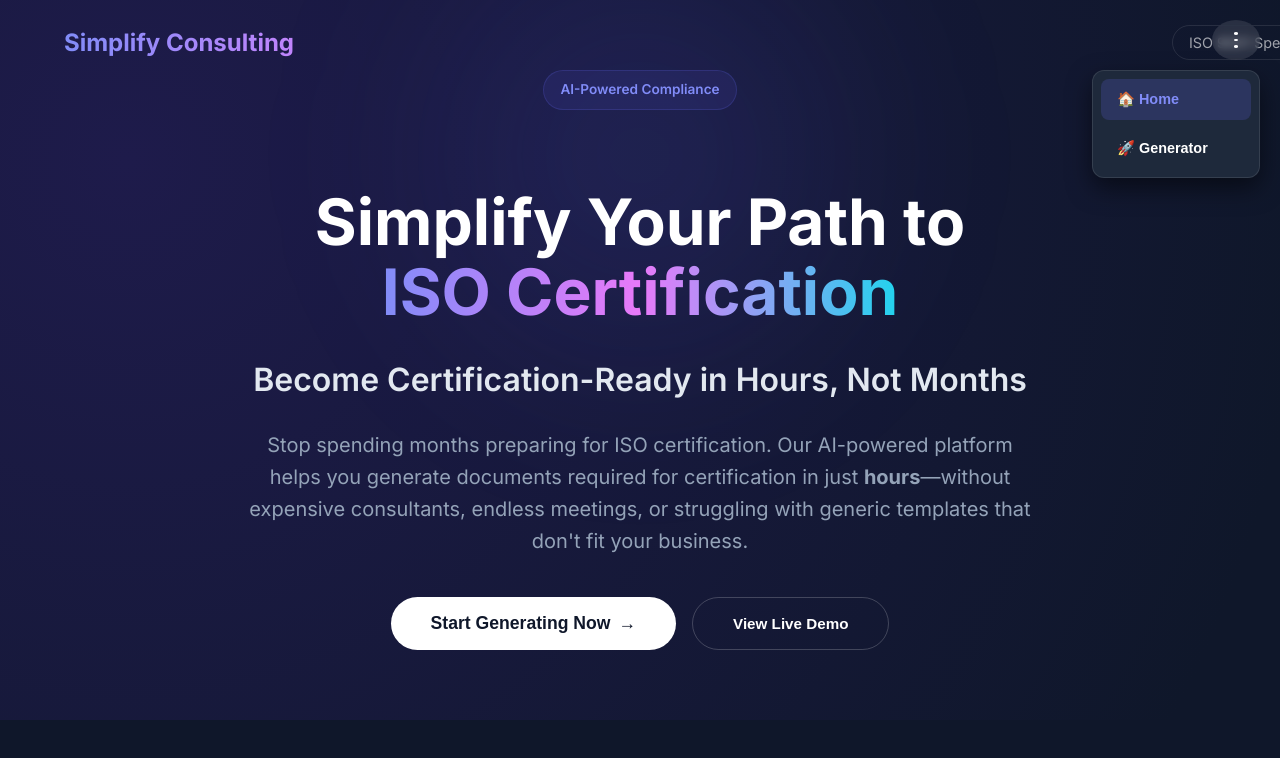
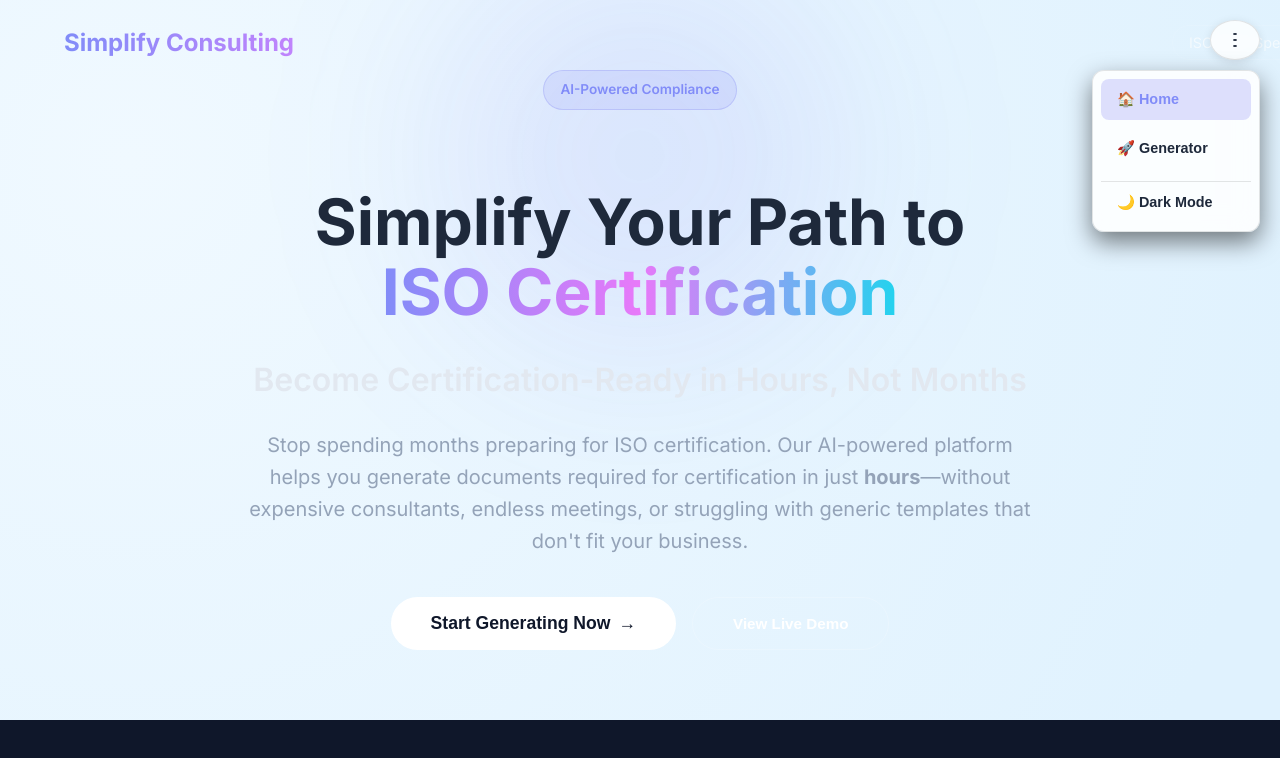
Before and after one commit to AaravJhacs/Simplify-Consulting, a React (Vite) app: page / in a window 1280 px wide. Both pictures are taken after a click on the button 1236 px from the left and 40 px from the top of the page. Shown: the top 758 px of the page. Built offline with nearby package versions, Linux system fonts and the light colour scheme.

Commit message:
Implement Light Mode and Theme Toggle

```diff
--- a/src/App.jsx
+++ b/src/App.jsx
@@ -6,7 +6,7 @@ import DocumentPreview from "./components/DocumentPreview";
 import Home from "./components/Home";
 
 // Navigation Menu Component
-const NavMenu = ({ goHome, goApp, currentView }) => {
+const NavMenu = ({ goHome, goApp, currentView, toggleTheme, currentTheme }) => {
   const [isOpen, setIsOpen] = useState(false);
 
   return (
@@ -19,8 +19,8 @@ const NavMenu = ({ goHome, goApp, currentView }) => {
         onClick={() => setIsOpen(!isOpen)}
         className="menu-btn"
         style={{
-          background: "rgba(255,255,255,0.1)",
-          border: "none",
+          background: "var(--nav-bg)", // Theme aware
+          border: "1px solid var(--border-color)",
           borderRadius: "50%",
           width: "40px",
           height: "40px",
@@ -31,13 +31,14 @@ const NavMenu = ({ goHome, goApp, currentView }) => {
           justifyContent: "center",
           gap: "4px",
           backdropFilter: "blur(5px)",
+          boxShadow: "0 2px 10px rgba(0,0,0,0.1)",
         }}
       >
         <span
           style={{
             width: "4px",
             height: "4px",
-            background: "white",
+            background: "var(--text-primary)", // Theme aware
             borderRadius: "50%",
           }}
         ></span>
@@ -45,7 +46,7 @@ const NavMenu = ({ goHome, goApp, currentView }) => {
           style={{
             width: "4px",
             height: "4px",
-            background: "white",
+            background: "var(--text-primary)",
             borderRadius: "50%",
           }}
         ></span>
@@ -53,7 +54,7 @@ const NavMenu = ({ goHome, goApp, currentView }) => {
           style={{
             width: "4px",
             height: "4px",
-            background: "white",
+            background: "var(--text-primary)",
             borderRadius: "50%",
           }}
         ></span>
@@ -71,15 +72,16 @@ const NavMenu = ({ goHome, goApp, currentView }) => {
               position: "absolute",
               top: "50px",
               right: "0",
-              background: "#1e293b",
+              background: "var(--card-bg)", // Use variable
               padding: "0.5rem",
               borderRadius: "12px",
               boxShadow: "0 10px 25px rgba(0,0,0,0.5)",
               minWidth: "150px",
-              border: "1px solid rgba(255,255,255,0.1)",
+              border: "var(--glass-border)",
               display: "flex",
               flexDirection: "column",
               gap: "0.5rem",
+              backdropFilter: "blur(12px)",
             }}
           >
             <button
@@ -92,7 +94,8 @@ const NavMenu = ({ goHome, goApp, currentView }) => {
                   currentView === "home"
                     ? "rgba(99, 102, 241, 0.2)"
                     : "transparent",
-                color: currentView === "home" ? "#818cf8" : "white",
+                color:
+                  currentView === "home" ? "#818cf8" : "var(--text-primary)",
                 border: "none",
                 padding: "0.75rem 1rem",
                 textAlign: "left",
@@ -113,7 +116,8 @@ const NavMenu = ({ goHome, goApp, currentView }) => {
                   currentView === "app"
                     ? "rgba(99, 102, 241, 0.2)"
                     : "transparent",
-                color: currentView === "app" ? "#818cf8" : "white",
+                color:
+                  currentView === "app" ? "#818cf8" : "var(--text-primary)",
                 border: "none",
                 padding: "0.75rem 1rem",
                 textAlign: "left",
@@ -123,6 +127,30 @@ const NavMenu = ({ goHome, goApp, currentView }) => {
               }}
             >
               🚀 Generator
+            </button>
+            {/* Theme Toggle */}
+            <button
+              onClick={() => {
+                toggleTheme();
+                // Don't close menu immediately so user can see change
+              }}
+              style={{
+                background: "transparent",
+                color: "var(--text-primary)",
+                border: "none",
+                borderTop: "1px solid var(--border-color)",
+                padding: "0.75rem 1rem",
+                marginTop: "0.25rem",
+                textAlign: "left",
+                borderRadius: "0 0 8px 8px",
+                cursor: "pointer",
+                fontSize: "0.9rem",
+                display: "flex",
+                alignItems: "center",
+                gap: "0.5rem",
+              }}
+            >
+              {currentTheme === "light" ? "🌙 Dark Mode" : "☀️ Light Mode"}
             </button>
           </motion.div>
         )}
@@ -136,7 +164,24 @@ function App() {
   const [isInputExpanded, setIsInputExpanded] = useState(false); // Default: Compact sidebar
   const [showHome, setShowHome] = useState(true);
 
+  // Theme State
+  const [theme, setTheme] = useState(() => {
+    return localStorage.getItem("theme") || "light"; // Default to light
+  });
+
+  // Apply Theme
+  useEffect(() => {
+    document.documentElement.setAttribute("data-theme", theme);
+    localStorage.setItem("theme", theme);
+  }, [theme]);
+
+  const toggleTheme = () => {
+    setTheme((prev) => (prev === "dark" ? "light" : "dark"));
+  };
+
   // Sample Data: HG Construction Ltd (Real-world Example)
+  // ... keeping sampleData ...
+
   const sampleData = {
     organizationName: "HG Construction Ltd",
     address: "4 Hunting Gate, Hitchin, Hertfordshire, SG4 0TJ, United Kingdom",
@@ -206,6 +251,8 @@ function App() {
         goHome={navigateToHome}
         goApp={navigateToApp}
         currentView={showHome ? "home" : "app"}
+        toggleTheme={toggleTheme}
+        currentTheme={theme}
       />
 
       <AnimatePresence mode="wait">
--- a/src/index.css
+++ b/src/index.css
@@ -2,12 +2,14 @@
 
 :root {
   --font-family: "Inter", system-ui, -apple-system, sans-serif;
-  --bg-dark: #0f172a;
+
+  /* Default Dark Mode Variables */
+  --bg-main: #0f172a;
   --card-bg: rgba(30, 41, 59, 0.7);
   --text-primary: #f1f5f9;
   --text-secondary: #94a3b8;
-  --accent-primary: #6366f1; /* Indigo */
-  --accent-secondary: #8b5cf6; /* Violet */
+  --accent-primary: #6366f1;
+  --accent-secondary: #8b5cf6;
   --accent-gradient: linear-gradient(
     135deg,
     var(--accent-primary),
@@ -15,12 +17,25 @@
   );
   --border-color: rgba(255, 255, 255, 0.1);
   --glass-border: 1px solid rgba(255, 255, 255, 0.1);
+  --input-bg: rgba(0, 0, 0, 0.3);
+  --nav-bg: rgba(15, 23, 42, 0.8);
+}
+
+[data-theme="light"] {
+  --bg-main: #f8fafc;
+  --card-bg: rgba(255, 255, 255, 0.85);
+  --text-primary: #1e293b;
+  --text-secondary: #475569;
+  --border-color: rgba(0, 0, 0, 0.1);
+  --glass-border: 1px solid rgba(0, 0, 0, 0.1);
+  --input-bg: rgba(255, 255, 255, 0.8);
+  --nav-bg: rgba(255, 255, 255, 0.8);
 }
 
 body {
   margin: 0;
   font-family: var(--font-family);
-  background-color: var(--bg-dark);
+  background-color: var(--bg-main);
   /* Animated Mesh Gradient Background */
   background-image: radial-gradient(
       at 0% 0%,
@@ -43,7 +58,7 @@ body {
 
 .app-header {
   padding: 1.25rem 3rem;
-  background: rgba(15, 23, 42, 0.8);
+  background: var(--nav-bg);
   backdrop-filter: blur(16px);
   border-bottom: var(--glass-border);
   display: flex;
@@ -158,7 +173,7 @@ label {
   display: block;
   margin-bottom: 0.75rem;
   font-weight: 600;
-  color: #e2e8f0;
+  color: var(--text-primary);
   font-size: 0.95rem;
 }
 
@@ -170,7 +185,7 @@ label {
 }
 
 .tooltip-icon {
-  background: rgba(255, 255, 255, 0.1);
+  background: transparent;
   color: var(--accent-secondary);
   border: 1px solid var(--accent-secondary);
   border-radius: 50%;
@@ -195,10 +210,10 @@ textarea,
 input[type="file"] {
   width: 100%;
   padding: 1rem 1.25rem;
-  background: rgba(0, 0, 0, 0.3);
-  border: 1px solid rgba(255, 255, 255, 0.1);
+  background: var(--input-bg);
+  border: var(--glass-border);
   border-radius: 12px;
-  color: #fff;
+  color: var(--text-primary);
   font-family: inherit;
   font-size: 1rem;
   transition: all 0.2s cubic-bezier(0.4, 0, 0.2, 1);
@@ -208,7 +223,7 @@ input[type="file"] {
 input:focus,
 textarea:focus {
   outline: none;
-  background: rgba(0, 0, 0, 0.5);
+  background: var(--input-bg);
   border-color: var(--accent-secondary);
   box-shadow: 0 0 0 4px rgba(139, 92, 246, 0.15);
   transform: translateY(-1px);
@@ -589,7 +604,12 @@ button {
   width: 100%;
   height: 100%;
   overflow-y: auto; /* Allow scrolling within the home view */
-  background: radial-gradient(circle at 10% 20%, #1e1b4b 0%, #0f172a 90%);
+  background: var(--bg-main);
+}
+
+[data-theme="light"] .home-page-wrapper {
+  background: radial-gradient(circle at 10% 20%, #f0f9ff 0%, #e0f2fe 90%);
+  color: #1e293b;
 }
 
 /* Navbar */
@@ -750,7 +770,7 @@ button {
 /* Features Section */
 .features-section {
   padding: 5rem 5%;
-  background: black;
+  background: var(--bg-main);
 }
 
 .section-header {
@@ -776,7 +796,7 @@ button {
 }
 
 .feature-box {
-  background: rgba(255, 255, 255, 0.03);
+  background: var(--card-bg);
   padding: 2rem;
   border-radius: 20px;
   border: 1px solid rgba(255, 255, 255, 0.05);
```
